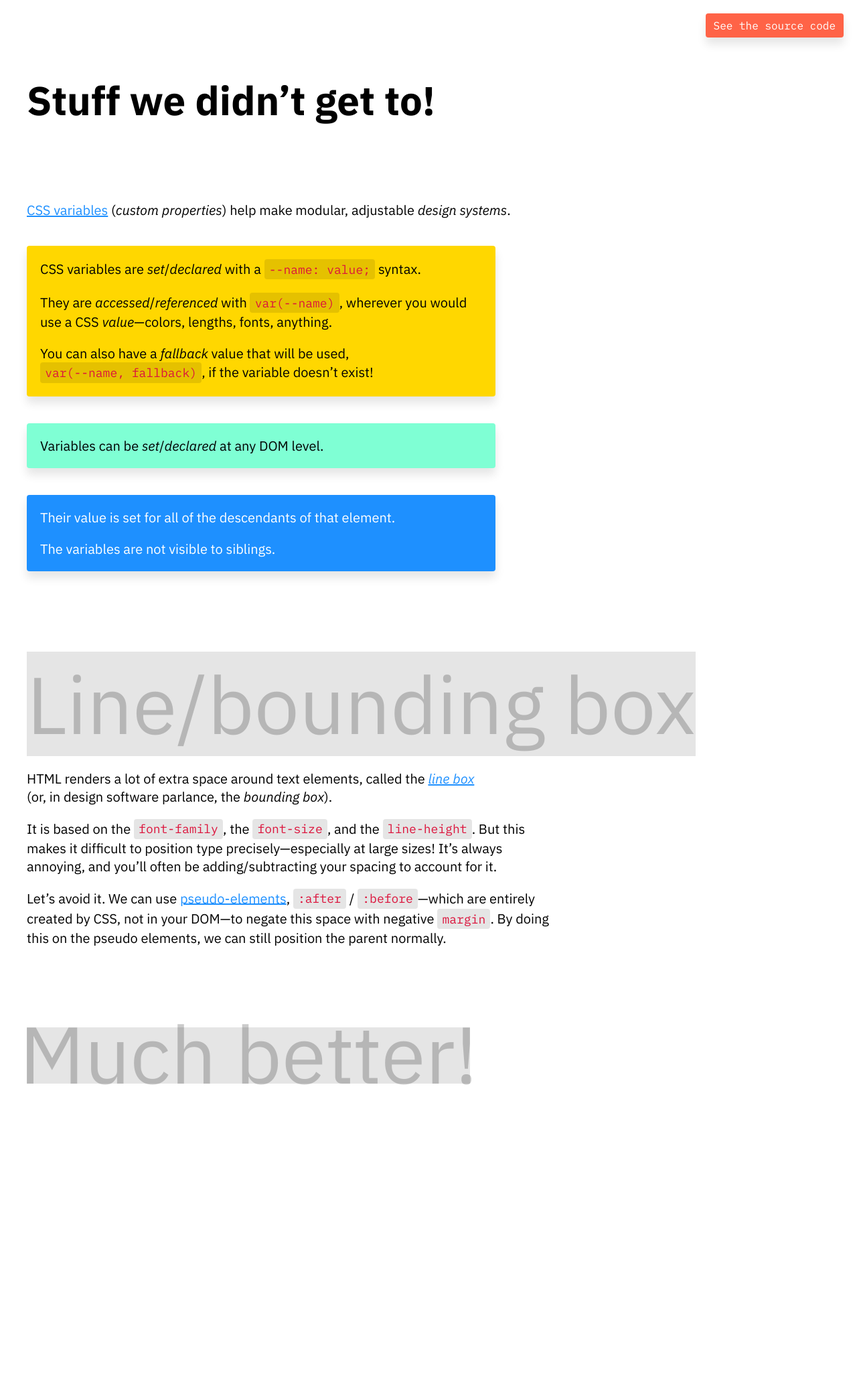
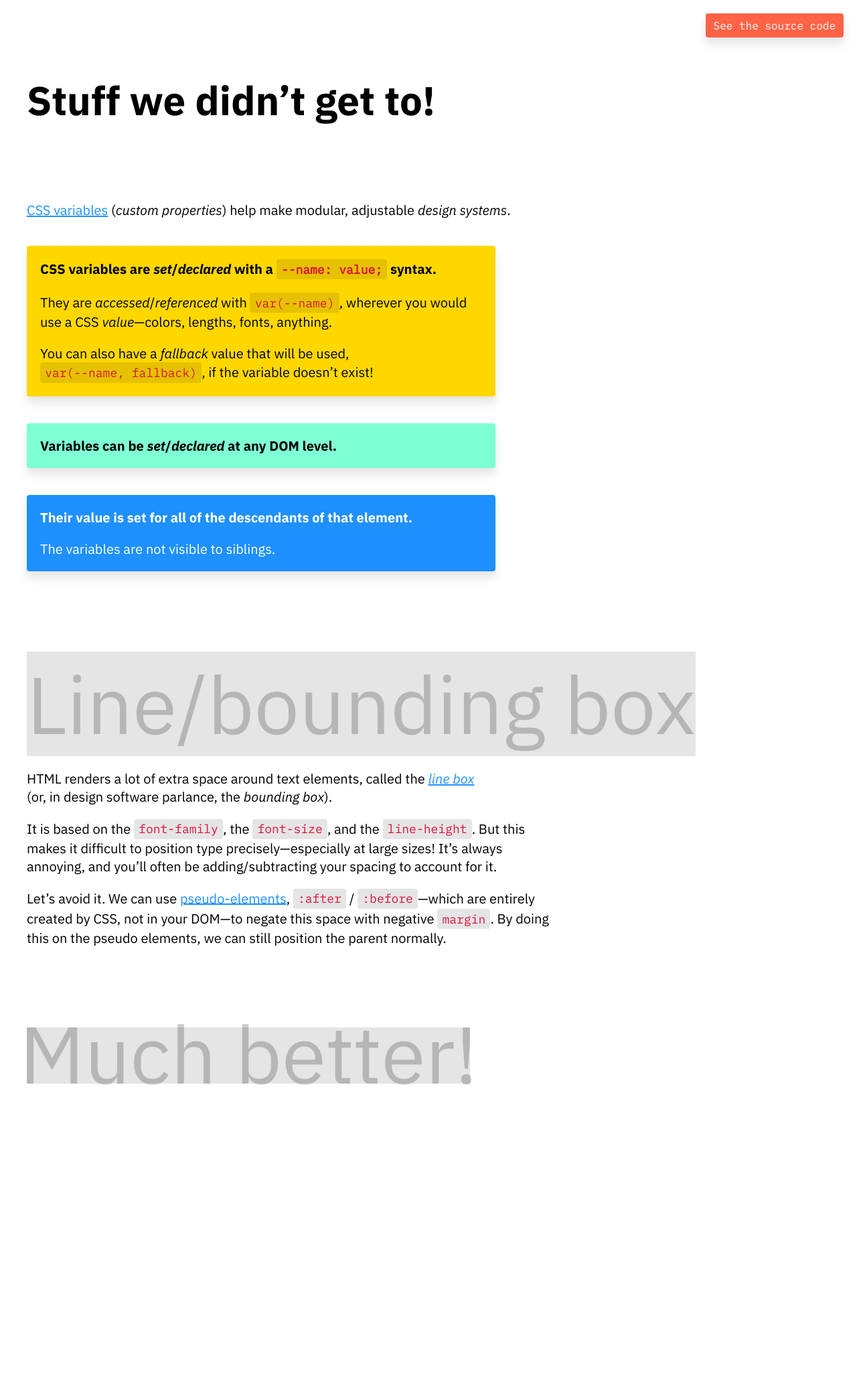
Before and after one commit to typography-and-interaction-too/other-stuff, a Jekyll site: the page built from index.md, in a window 1280 px wide. Shown: the whole page at 67% size. Built offline with Jekyll 4.4.1, drawn with Linux system fonts in a browser that asks for light colours; our own code applies the rules of GitHub Pages for plain Markdown files.

Commit message:
SCSS partial/nesting example.

```diff
--- a/_config.yml
+++ b/_config.yml
@@ -1,3 +1,6 @@
 title: Other Stuff
 
 livereload: true
+
+sass:
+  sass_dir: assets
--- /dev/null
+++ b/assets/_partial.scss
@@ -0,0 +1,27 @@
+// These separate files are all *compiled* together into a single CSS file.
+
+
+
+// SCSS lets you nest selectors logically, just like the DOM.
+// So instead of something like this…
+blockquote p:first-child {
+	font-weight: bold;
+}
+
+// You can write it nested, matching the DOM.
+blockquote {
+	p:first-child {
+		font-weight: bold;
+	}
+}
+
+// There is also a “parent selector” &, for when you don’t need hierarchy.
+blockquote {
+	p {
+		&:first-child {
+			font-weight: bold;
+		}
+	}
+}
+
+// These all output exactly the same CSS!
--- a/assets/style.scss
+++ b/assets/style.scss
@@ -127,6 +127,11 @@ h3:after {
 
 
 
+/* SCSS makes it easy to use separate files. */
+@import 'partial';
+
+
+
 
 
 
@@ -150,7 +155,7 @@ code {
 }
 
 #source-link {
-	@extend blockquote;
+	@extend blockquote; // Extends mean “add my name to this selector”!
 
 	background-color: tomato;
 	color: white;
```
